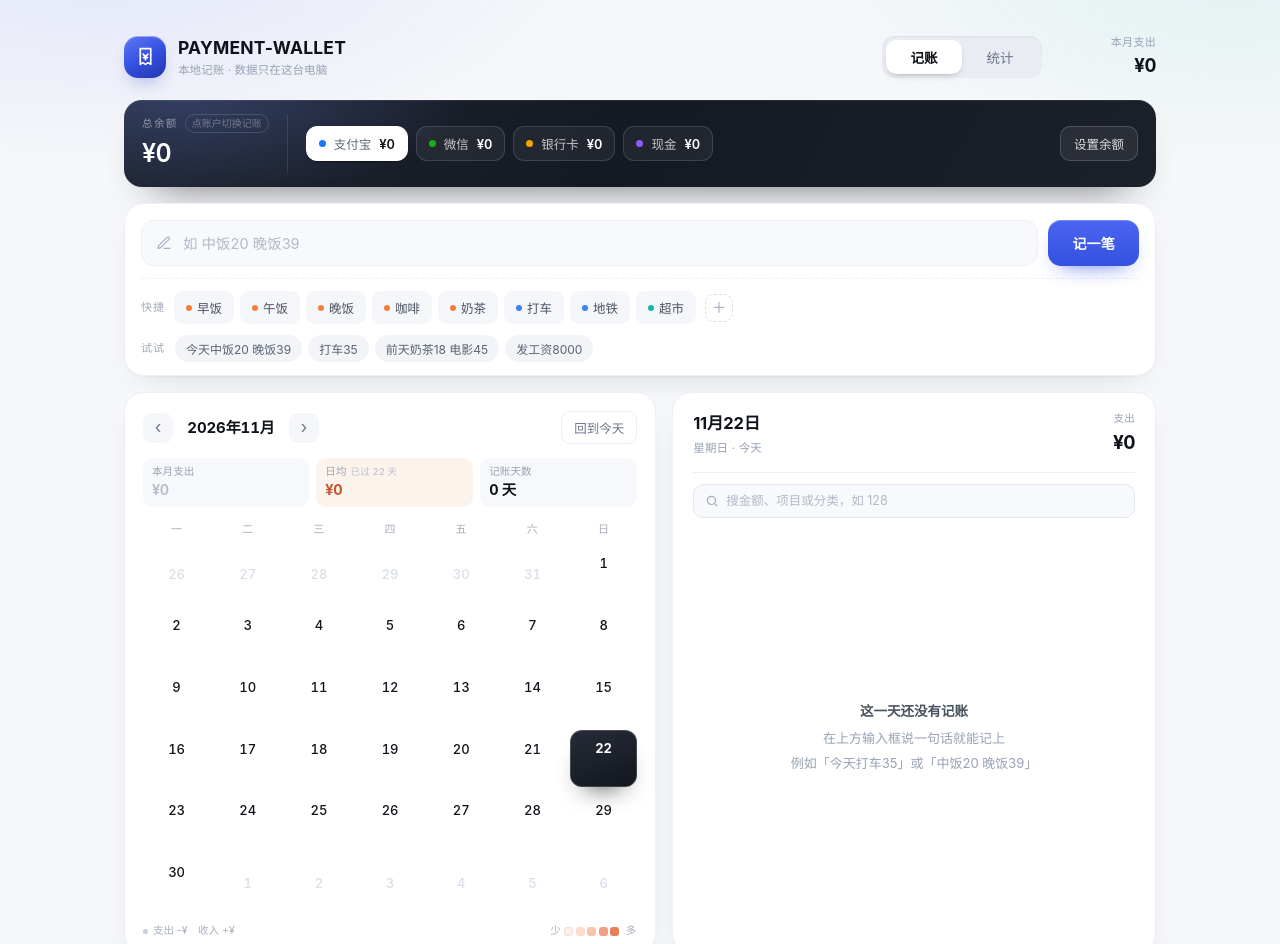
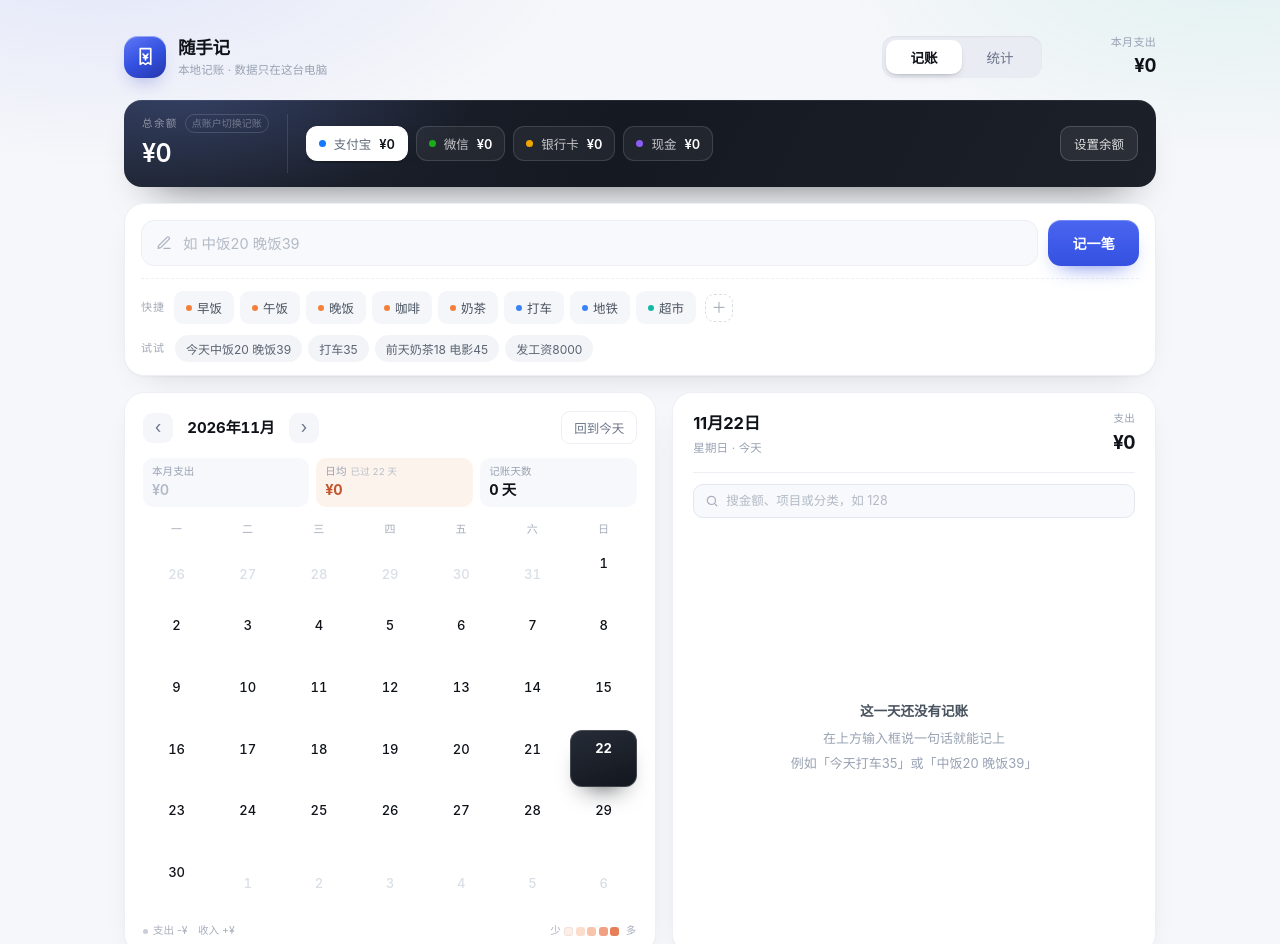
Before and after one commit to SuperAhua/hello-world, a plain HTML site: page index.html in a window 1280 px wide. Shown: the top 944 px of the page. Drawn offline with Linux system fonts and the light colour scheme.

Commit message:
revert: 应用标题改回「随手记」
上一版把应用标题误改为 PAYMENT-WALLET，实际需求是保持原名。
应用名、页面标题、PWA 名称、README 标题全部还原为「随手记 · 本地记账」，
品牌名样式（字距 -.2px、手机端字号）亦还原。

sw.js 缓存版本单独升到 v11 —— 线上已是 v10，需再触发一次更新，
确保每个客户端都拿到还原后的内容。

```diff
--- a/index.html
+++ b/index.html
@@ -5,14 +5,14 @@
 <meta data-page-node-id="BEGrwrYVhk8R0JHEcvrbPY" charset="UTF-8">
 <meta data-page-node-id="zMIgH7X935EahH63CviY1V" content="width=device-width, initial-scale=1, viewport-fit=cover" name="viewport">
 <meta data-page-node-id="uJQGkeOJL2Ukw0gwsD4cxb" content="#f6f7fa" name="theme-color">
-<title data-page-node-id="s2cHJ6nQ6j3ghsc27ky65Y" data-pnid-children="Qlz73bYFQs23MtWpJsEGvR">PAYMENT-WALLET</title>
+<title data-page-node-id="s2cHJ6nQ6j3ghsc27ky65Y" data-pnid-children="Qlz73bYFQs23MtWpJsEGvR">随手记 · 本地记账</title>
 <link data-page-node-id="67CfPAP8UY4GZs4QnbyNub" href="favicon.png" rel="icon">
 <link data-page-node-id="vbSwdiXIopXmgglrSNiUIk" href="icon-180.png" rel="apple-touch-icon">
 <link data-page-node-id="bTeMtzeKSAroY8tRSKiNJm" href="manifest.json" rel="manifest">
 <meta data-page-node-id="3zieuwvHkaRvHHOughWFzI" content="yes" name="apple-mobile-web-app-capable">
 <meta data-page-node-id="05gaiyRFodb3njPAltFeeJ" content="yes" name="mobile-web-app-capable">
 <meta data-page-node-id="x15FT0LMD1nAOPzVrn4s27" content="default" name="apple-mobile-web-app-status-bar-style">
-<meta data-page-node-id="H4iWNgASQv8mwSjbPqPdXw" content="PAYMENT-WALLET" name="apple-mobile-web-app-title">
+<meta data-page-node-id="H4iWNgASQv8mwSjbPqPdXw" content="随手记" name="apple-mobile-web-app-title">
 <meta data-page-node-id="xAFFykC4P2svvGQwtRBGtT" content="telephone=no,email=no" name="format-detection">
 <link data-page-node-id="mgobWGOFPKgAWMi7CDpx6N" href="styles.css" rel="stylesheet">
 </head>
@@ -29,7 +29,7 @@
         </svg>
       </div>
       <div data-page-node-id="T6IU8hyKztoEVUyntyhBdN" class="brand-text">
-        <h1 data-page-node-id="05DJ26eZa1cUxc8EuJxI7n"><!--pnid:ALafJNaCoRIacJ8gXPgvev-->PAYMENT-WALLET</h1>
+        <h1 data-page-node-id="05DJ26eZa1cUxc8EuJxI7n"><!--pnid:ALafJNaCoRIacJ8gXPgvev-->随手记</h1>
         <p data-page-node-id="N9jrVXh7kQoXf9eAkmK1Uv"><!--pnid:TGpUUNvihrUYYQ7qzBpOb3-->本地记账 · 数据只在这台电脑</p>
       </div>
     </div>
--- a/styles.css
+++ b/styles.css
@@ -80,7 +80,7 @@ body { -webkit-tap-highlight-color: transparent; }
   box-shadow: 0 10px 22px -13px rgba(38, 56, 190, .95), inset 0 1px 0 rgba(255, 255, 255, .4);
 }
 .brand-mark svg { width: 21px; height: 21px; }
-.brand-text h1 { font-size: 17.5px; font-weight: 650; letter-spacing: .2px; white-space: nowrap; }
+.brand-text h1 { font-size: 17.5px; font-weight: 650; letter-spacing: -.2px; }
 .brand-text p { font-size: 11.5px; color: var(--muted); margin-top: 1px; letter-spacing: .1px; }
 
 .tabs {
@@ -990,7 +990,6 @@ select.f-inp { height: 36px; cursor: pointer; }
   #qi-amount { width: 88px; }
 
   .brand-text p { display: none; }
-  .brand-text h1 { font-size: 14px; letter-spacing: 0; }
   .tabs { order: 3; width: 100%; margin-left: 0; }
   .topbar-stat { margin-left: auto; }
   .topbar-stat strong { font-size: 17px; }
--- a/sw.js
+++ b/sw.js
@@ -1,7 +1,7 @@
 /* 随手记 Service Worker
    目标：装到手机桌面后，断网也能打开；有网时静默更新。
    改完代码重新发布时，把 V 改一下（如 v2），旧缓存会在 activate 阶段清掉。 */
-var V = 'v10';
+var V = 'v11';
 var CACHE = 'shoujizhang-' + V;
 
 var ASSETS = [
```
Also changed, not shown: manifest.json, 1 other file.
